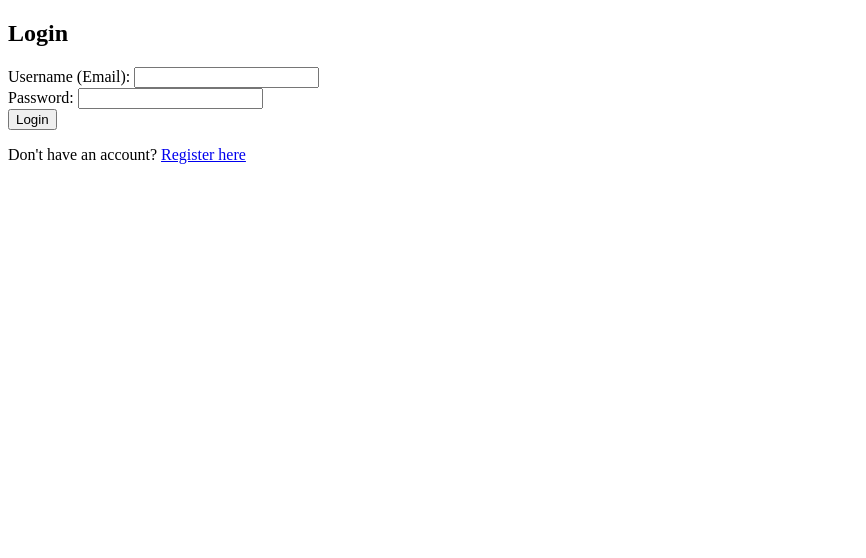
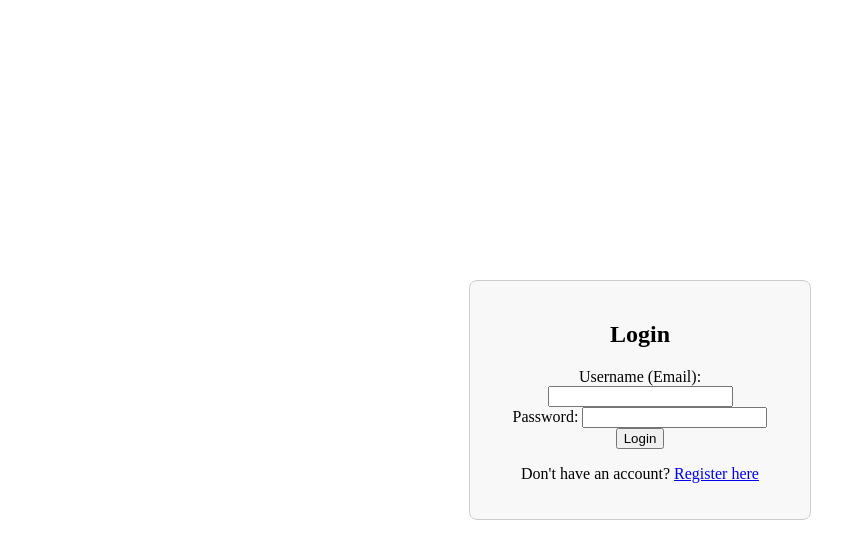
Before and after one commit to Dr-m-haddouch/Science, a website: page login.html in a window 1280 px wide. Shown: the whole page, without its empty margins (0-866 px from the left). Drawn offline with Linux system fonts and the light colour scheme.

Commit message:
login.html

```diff
--- a/login.html
+++ b/login.html
@@ -10,6 +10,24 @@
     <script src="https://www.gstatic.com/firebasejs/8.10.0/firebase-app.js"></script>
     <script src="https://www.gstatic.com/firebasejs/8.10.0/firebase-auth.js"></script>
 
+    <style>
+        body {
+            display: flex;
+            justify-content: center;
+            align-items: center;
+            height: 100vh;
+            margin: 0;
+        }
+
+        #loginContainer {
+            text-align: center;
+            width: 300px;
+            padding: 20px;
+            border: 1px solid #ccc;
+            border-radius: 8px;
+            background-color: #f8f8f8;
+        }
+    </style>
     <script>
         // Initialize Firebase with your configuration
         const firebaseConfig = {
```
